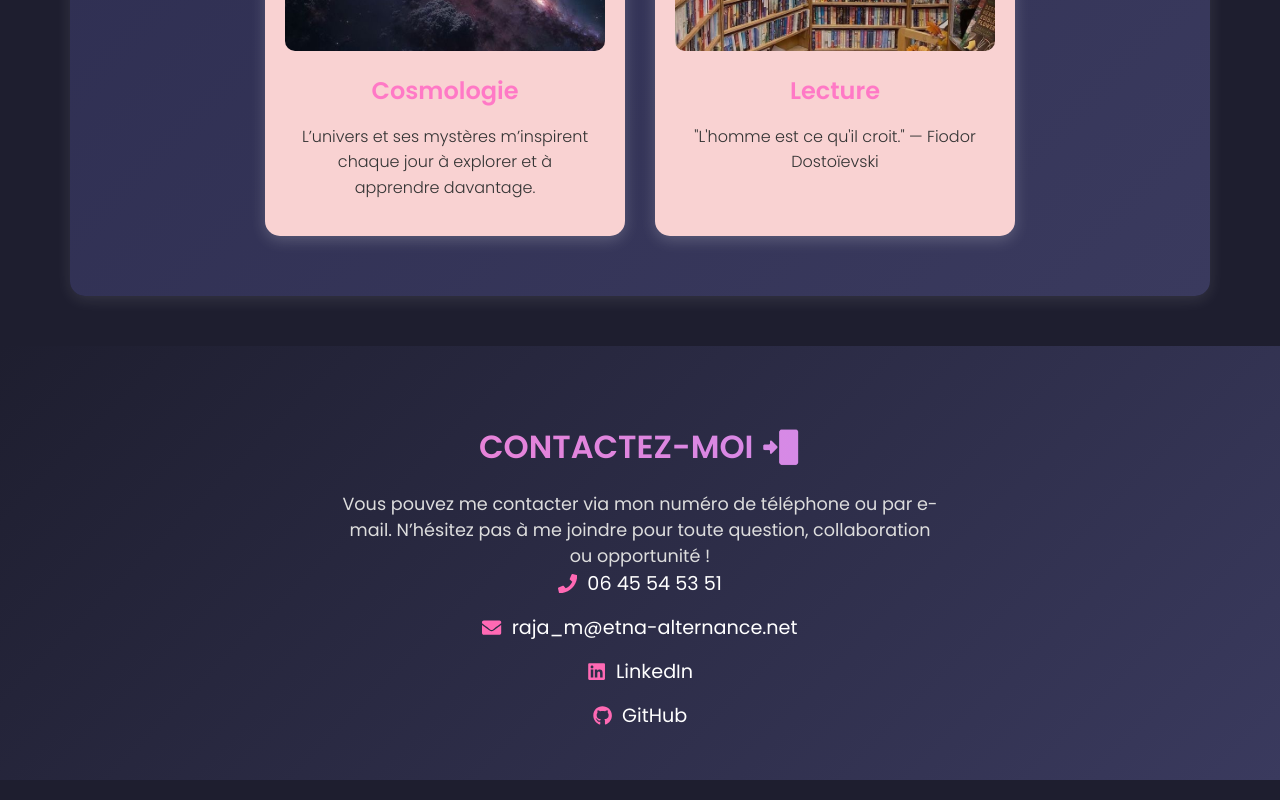
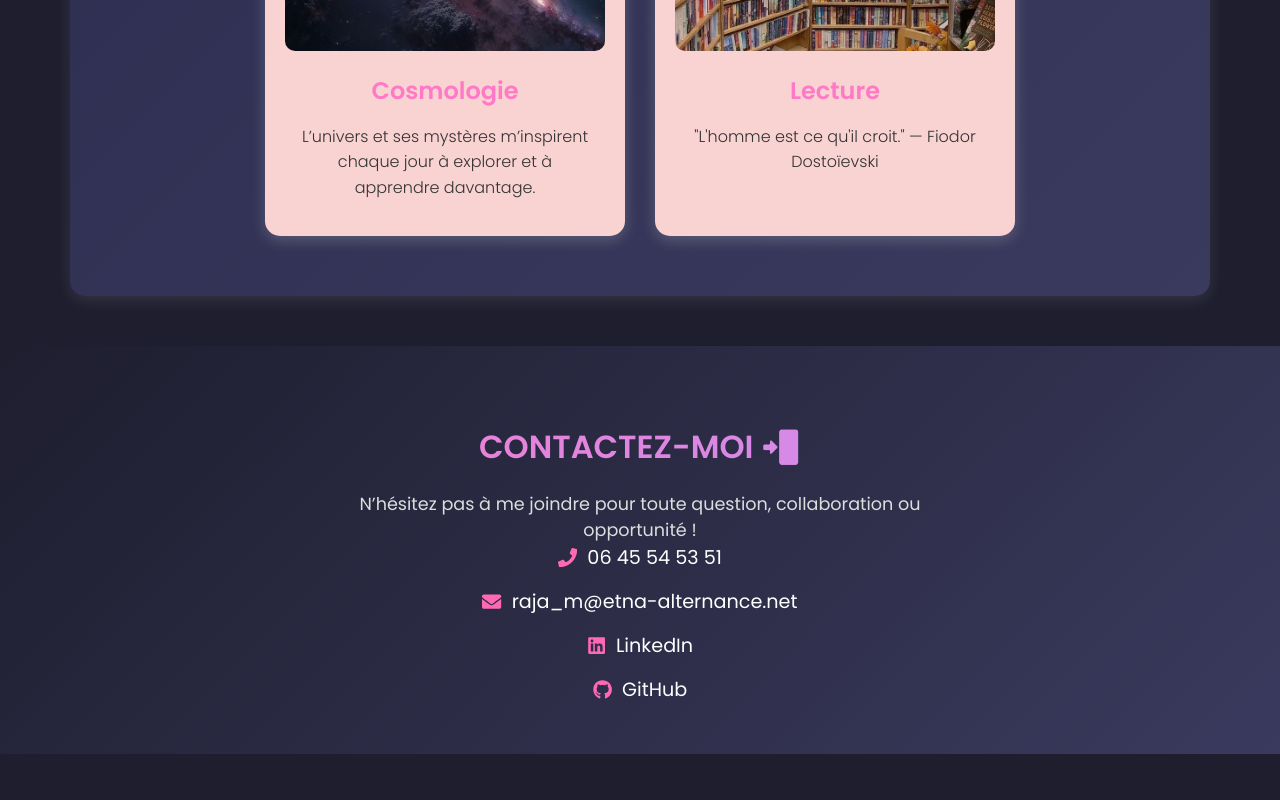
Before and after one commit to rajam91/portfolio, a React (Create React App) app: page / in a window 1280 px wide. Shown: the part 2668-3468 px from the top of the page. After the commit the page ends 3442 px from the top, so only its background shows below. Built offline with nearby package versions, Linux system fonts and the light colour scheme.

Commit message:
update Contact.js

```diff
--- a/src/pages/Contact.js
+++ b/src/pages/Contact.js
@@ -8,7 +8,6 @@ const Contact = () => {
       <h2>Contactez-moi 📲</h2>
 
       <p className="contact-text">
-        Vous pouvez me contacter via mon numéro de téléphone ou par e-mail.
         N’hésitez pas à me joindre pour toute question, collaboration ou opportunité !
       </p>
 
```
